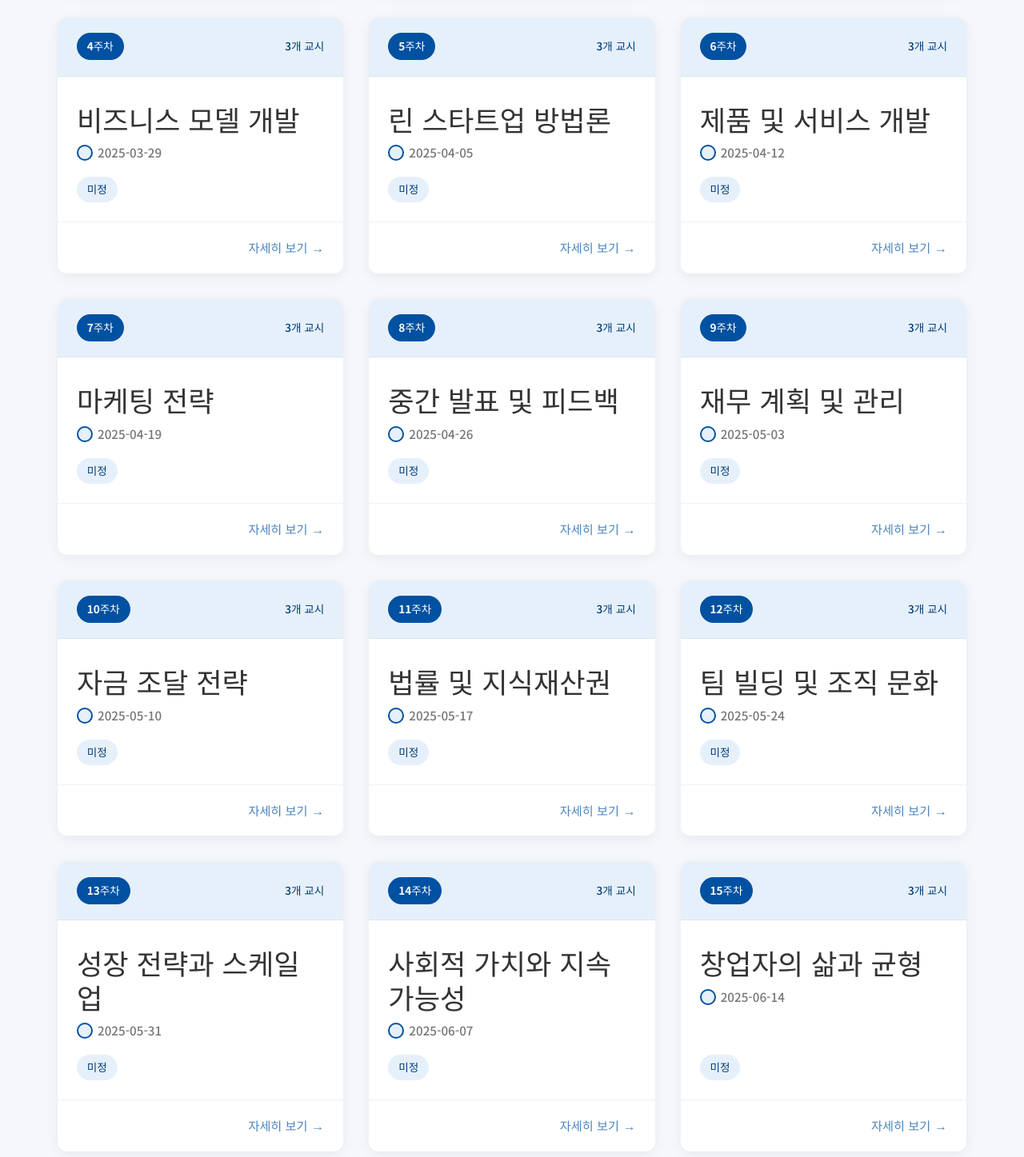
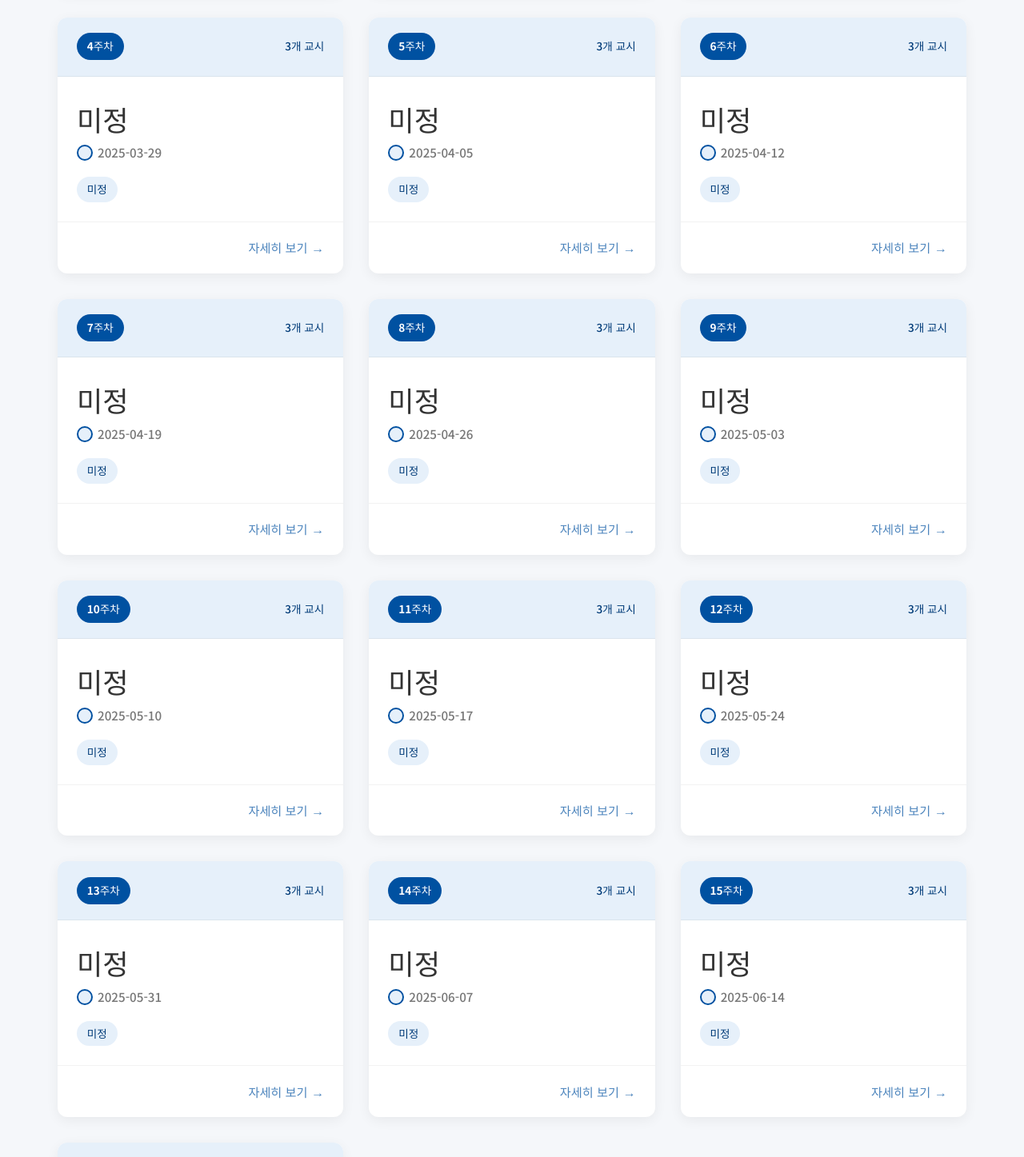
Before and after one commit to jonghyun98/hanyang_startup, a React (Vite) app: page / in a window 1280 px wide. Shown: the part 1460-2907 px from the top of the page at 80% size. Built offline with nearby package versions, Linux system fonts and the light colour scheme.

Commit message:
3주차부터 16주차까지 강의 제목을 '미정'으로 변경

```diff
--- a/src/data/lectureData.ts
+++ b/src/data/lectureData.ts
@@ -164,7 +164,7 @@ CNT테크 대표이며 500개 이상의 스타트업에 투자 경험이 있는
   {
     id: 3,
     week: 3,
-    title: '시장 조사와 분석',
+    title: '미정',
     date: '2025-03-22',
     content: '목표 시장을 정의하고 분석하는 방법과 시장 조사 기법에 대해 학습합니다. TAM, SAM, SOM 개념과 시장 세분화, 타겟팅, 포지셔닝 전략을 수립하는 방법을 다룹니다.',
     classes: [
@@ -197,7 +197,7 @@ CNT테크 대표이며 500개 이상의 스타트업에 투자 경험이 있는
   {
     id: 4,
     week: 4,
-    title: '비즈니스 모델 개발',
+    title: '미정',
     date: '2025-03-29',
     content: '비즈니스 모델 캔버스를 활용한 비즈니스 모델 설계 방법에 대해 학습합니다. 가치 제안, 고객 세그먼트, 수익 모델 등 비즈니스 모델의 핵심 요소를 이해하고 적용합니다.',
     classes: [
@@ -230,7 +230,7 @@ CNT테크 대표이며 500개 이상의 스타트업에 투자 경험이 있는
   {
     id: 5,
     week: 5,
-    title: '린 스타트업 방법론',
+    title: '미정',
     date: '2025-04-05',
     content: '최소 기능 제품(MVP) 개발과 린 스타트업 방법론의 원리와 적용 방법에 대해 학습합니다. 가설 검증, 피봇, 고객 개발 등의 개념을 이해하고 실제 사례를 분석합니다.',
     classes: [
@@ -263,7 +263,7 @@ CNT테크 대표이며 500개 이상의 스타트업에 투자 경험이 있는
   {
     id: 6,
     week: 6,
-    title: '제품 및 서비스 개발',
+    title: '미정',
     date: '2025-04-12',
     content: '제품 및 서비스 개발의 기본 원리와 프로세스에 대해 학습합니다. 고객 중심 설계, 프로토타이핑, 사용자 테스트 등 제품 개발의 핵심 단계를 다룹니다.',
     classes: [
@@ -296,7 +296,7 @@ CNT테크 대표이며 500개 이상의 스타트업에 투자 경험이 있는
   {
     id: 7,
     week: 7,
-    title: '마케팅 전략',
+    title: '미정',
     date: '2025-04-19',
     content: '스타트업에 적합한 마케팅 전략과 채널에 대해 학습합니다. 디지털 마케팅, 콘텐츠 마케팅, 그로스 해킹 등 효과적인 마케팅 방법론을 배웁니다.',
     classes: [
@@ -329,7 +329,7 @@ CNT테크 대표이며 500개 이상의 스타트업에 투자 경험이 있는
   {
     id: 8,
     week: 8,
-    title: '중간 발표 및 피드백',
+    title: '미정',
     date: '2025-04-26',
     content: '지금까지 학습한 내용을 바탕으로 자신의 창업 아이디어를 발표하고 피드백을 받는 시간입니다. 다른 팀의 아이디어를 평가하고 건설적인 의견을 나누며 협업 능력을 키웁니다.',
     classes: [
@@ -362,7 +362,7 @@ CNT테크 대표이며 500개 이상의 스타트업에 투자 경험이 있는
   {
     id: 9,
     week: 9,
-    title: '재무 계획 및 관리',
+    title: '미정',
     date: '2025-05-03',
     content: '스타트업의 재무 계획 수립과 관리 방법에 대해 학습합니다. 기본적인 재무제표 이해, 현금흐름 관리, 손익분기점 분석 등 창업자가 알아야 할 재무 지식을 다룹니다.',
     classes: [
@@ -395,7 +395,7 @@ CNT테크 대표이며 500개 이상의 스타트업에 투자 경험이 있는
   {
     id: 10,
     week: 10,
-    title: '자금 조달 전략',
+    title: '미정',
     date: '2025-05-10',
     content: '스타트업 자금 조달의 다양한 방법과 전략에 대해 학습합니다. 부트스트래핑, 엔젤 투자, 벤처캐피탈, 크라우드펀딩 등 각 방식의 특징과 적합한 상황을 이해합니다.',
     classes: [
@@ -428,7 +428,7 @@ CNT테크 대표이며 500개 이상의 스타트업에 투자 경험이 있는
   {
     id: 11,
     week: 11,
-    title: '법률 및 지식재산권',
+    title: '미정',
     date: '2025-05-17',
     content: '창업 과정에서 알아야 할 법률 지식과 지식재산권 보호 방법에 대해 학습합니다. 회사 설립 절차, 계약서 작성, 특허/상표/저작권 등록 등 법적 이슈를 다룹니다.',
     classes: [
@@ -461,7 +461,7 @@ CNT테크 대표이며 500개 이상의 스타트업에 투자 경험이 있는
   {
     id: 12,
     week: 12,
-    title: '팀 빌딩 및 조직 문화',
+    title: '미정',
     date: '2025-05-24',
     content: '효과적인 팀 구성과 건강한 조직 문화 형성 방법에 대해 학습합니다. 공동창업자 선택, 인재 채용, 팀워크 증진, 갈등 관리 등 팀 관리의 핵심 요소를 다룹니다.',
     classes: [
@@ -494,7 +494,7 @@ CNT테크 대표이며 500개 이상의 스타트업에 투자 경험이 있는
   {
     id: 13,
     week: 13,
-    title: '성장 전략과 스케일업',
+    title: '미정',
     date: '2025-05-31',
     content: '스타트업의 성장 단계별 전략과 스케일업 방법에 대해 학습합니다. 성장 지표 설정, 국내외 시장 진출, 인수합병 등 사업 확장의 다양한 방법을 다룹니다.',
     classes: [
@@ -527,7 +527,7 @@ CNT테크 대표이며 500개 이상의 스타트업에 투자 경험이 있는
   {
     id: 14,
     week: 14,
-    title: '사회적 가치와 지속가능성',
+    title: '미정',
     date: '2025-06-07',
     content: '창업의 사회적 가치와 지속가능성에 대해 고민하는 시간입니다. ESG 경영, 소셜 임팩트, 지속가능한 비즈니스 모델 등 현대 창업에서 중요해지는 가치를 탐구합니다.',
     classes: [
@@ -560,7 +560,7 @@ CNT테크 대표이며 500개 이상의 스타트업에 투자 경험이 있는
   {
     id: 15,
     week: 15,
-    title: '창업자의 삶과 균형',
+    title: '미정',
     date: '2025-06-14',
     content: '창업자로서의 삶과 개인적인 균형을 유지하는 방법에 대해 논의합니다. 스트레스 관리, 시간 관리, 멘토링 활용, 네트워크 구축 등 창업자의 지속가능한 성장을 위한 방법을 배웁니다.',
     classes: [
@@ -593,7 +593,7 @@ CNT테크 대표이며 500개 이상의 스타트업에 투자 경험이 있는
   {
     id: 16,
     week: 16,
-    title: '최종 발표 및 네트워킹',
+    title: '미정',
     date: '2025-06-21',
     content: '한 학기 동안 발전시킨 창업 아이디어를 최종 발표하고 평가받는 시간입니다. 외부 전문가와 투자자를 초청하여 피드백을 받고 네트워킹하는 기회를 가집니다.',
     classes: [
```
